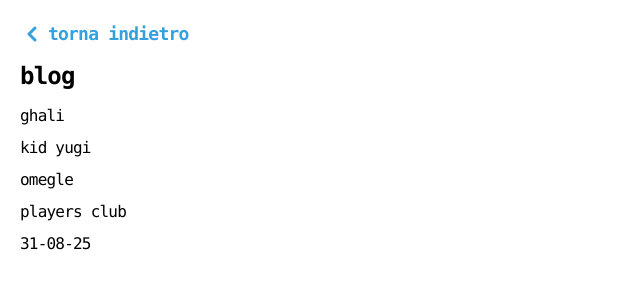
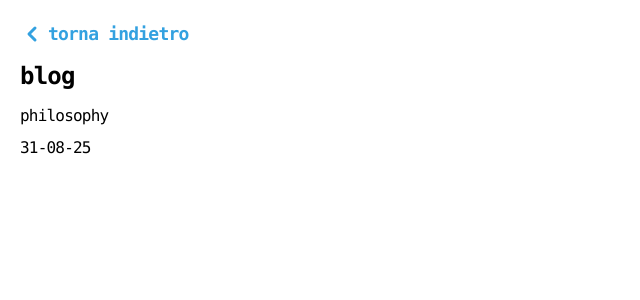
Before and after one commit to 00-berto/portfolio-life, a React (Vite) app: page /blog in a window 1280 px wide. Shown: the top 300 px of the page, without its empty margins (0-640 px from the left). Built offline with nearby package versions, Linux system fonts and the light colour scheme.

Commit message:
blog updates

```diff
--- a/public/blog/ghali.md
+++ /dev/null
@@ -1,6 +0,0 @@
-# ghali
-onesto ghali spacca oggi ho ascoltato dna album che ascoltavo sempre quando era uscito nel 2020
-
-alcune canzoni facevano vomitare tipo quelle dove cantava in francese però good times o dna o giù per terra sono assurde
-
-ora sta diventando opium e la rispetto come cosa perché non sta veramente copiando carti perché non esistono carti italiani
--- a/public/blog/omegle.md
+++ /dev/null
@@ -1,13 +0,0 @@
-# omegle
-
-ho incontrato una tipa americana su omegle all'una di notte
-
-è molto simpatica abbiamo parlato per tipo 20 minuti
-
-è così facile conoscere nuove persone e parlare solo che in gruppo veramente non riesco
-
-preferisco molto di più una cosa one on one senza amici in comune e soprattutto non in gruppo
-
-potrebbe benissimo stare leggendo adesso peccato che non capisce un cazzo
-
-hi omegle girl if you read this!!
--- a/public/blog/philosophy.md
+++ b/public/blog/philosophy.md
@@ -1,2 +1,2 @@
 # philosophy
-life is an art form created by god
+we're all going to hell anyways we might as well act like the worst version of ourselves
--- a/public/blog/players-club.md
+++ /dev/null
@@ -1,13 +0,0 @@
-# players club
-
-volevo fare post separati per tutti i membri del players club però mi rompo le palle
-
-sto ascoltando players club 24 in questo momento quindi ho tutto il diritto di criticare non mi sucare la minchia
-
-low red fa vomitare però sta chiaramente trollando quindi chill
-
-papa v e nerissima serpe non mi sono mai piaciuti. non mi piaceranno mai.
-
-tony boy prima lo odiavo ora è chill
-
-artie e astro due goat (no bias)
--- a/public/blog/yugi.md
+++ /dev/null
@@ -1,15 +0,0 @@
-# kid yugi
-
-allora
-
-kid yugi spacca
-
-però ha una voce di merda
-
-non lo posso prendere seriamente
-
-cioe no la voce non è di merda
-
-è tipo "oh guarda ho la voce bassa sono minaccioso"
-
-fratello calmati
--- a/src/blog/index.tsx
+++ b/src/blog/index.tsx
@@ -4,20 +4,8 @@
 export default function Blog() {
     const pages: { id: string, name: string }[] = [
         {
-            id: "ghali",
-            name: "ghali"
-        },
-        {
-            id: "yugi",
-            name: "kid yugi"
-        },
-        {
-            id: "omegle",
-            name: "omegle"
-        },
-        {
-            id: "players-club",
-            name: "players club"
+            id: "philosophy",
+            name: "philosophy"
         },
         {
             id: "31-08-25",
```
